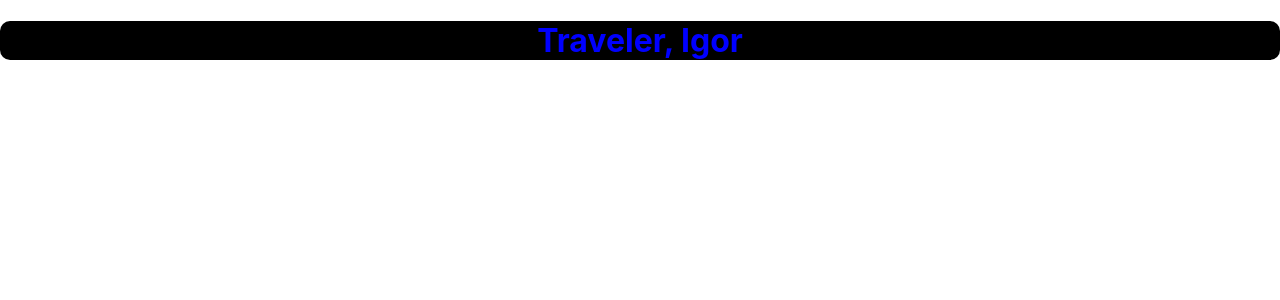
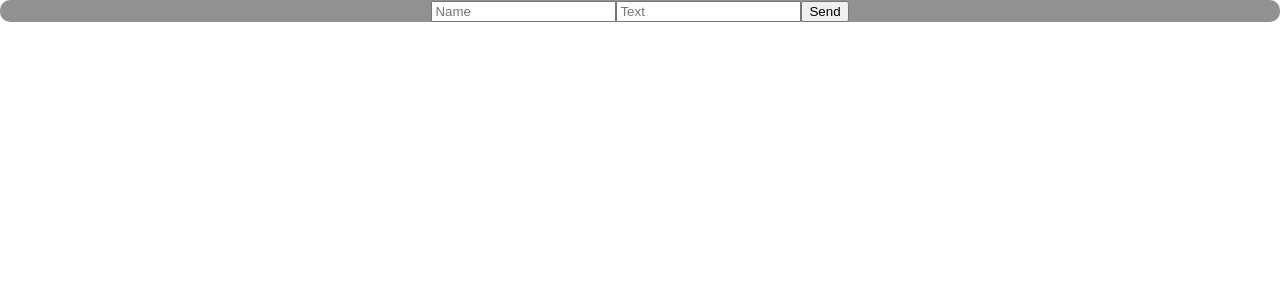
Before and after one commit to SWEETLIBRA/chat-room, a React (Create React App) app: page / in a window 1280 px wide. Shown: the top 300 px of the page. Built offline with nearby package versions, Linux system fonts and the light colour scheme.

Commit message:
has been created  response bot

```diff
--- a/src/App.js
+++ b/src/App.js
@@ -1,11 +1,11 @@
-import React from 'react'
+import React, { useState } from 'react'
 import './App.css';
 import Message from './components/Message';
 
 function App() {
   return (
     <div className="App">
-      <Message name={'Igor'}/>
+      <Message/>
     </div>
   );
 }
--- /dev/null
+++ b/src/components/FormMessage.js
@@ -0,0 +1,28 @@
+import React from 'react';
+
+const FormMessage = ({data, setData, setMessage}) => {
+    const {text, author} = data
+    const submitForm = (e) => {
+        e.preventDefault()
+        if (text.length > 0){
+            setMessage(prevState => [...prevState, {text, author}])
+        }
+            setData({
+                text: '',
+                author: ''
+            })
+    }
+    return (
+        <form onSubmit={submitForm}>
+            <input placeholder='Name' value={text} onChange={(e) =>
+                setData(prevState => ({...prevState, text: e.target.value}))}
+            />
+            <input placeholder='Text' value={author} onChange={(e) =>
+                setData(prevState => ({...prevState, author: e.target.value}))}
+            />
+            <button type='submit'>Send</button>
+        </form>
+    );
+};
+
+export default FormMessage;
--- a/src/components/Message.js
+++ b/src/components/Message.js
@@ -1,12 +1,32 @@
-import React from 'react';
+import React, { useEffect, useState } from 'react';
 import '../styles/Message.css';
+import FormMessage from './FormMessage';
+import Sms from './Sms';
 
-const Message = ({name}) => {
-    const theme = 'dark'
+const Message = () => {
+    const [messageList, setMessageList] = useState([])
+    const [messageBody, setMessageBody] = useState({
+        text: '',
+        author: ''
+    })
+    const BOT_MESSAGE = 'Сообщение получено'
+    const BOT_MESSAGE2 = 'Сообщение получено pribvet'
+
+    useEffect(() => {
+        if(messageList.length > 0 && messageList.slice(-1)[0].author != 'Bot'){
+            setTimeout(() => {
+                setMessageList(prevState => [...prevState, {text: BOT_MESSAGE, author: 'Bot'}])
+            },1500)
+        }
+    },[messageList])
+
     return (
         <div className="gide">
-            <div style={{color : theme === 'dark' ? 'blue' : 'red'}}>
-                <h1>Traveler, {name}</h1>
+            <FormMessage data={messageBody} setData={setMessageBody} setMessage={setMessageList}></FormMessage>
+            <div className='messageList'>
+                {
+                    messageList.map((e, i) => <Sms text={e.text} author={e.author} key={i}/>)
+                }
             </div>
         </div>
     );
--- /dev/null
+++ b/src/components/Sms.js
@@ -0,0 +1,14 @@
+import React from 'react';
+
+const Sms = ({author, text}) => {
+    return (
+        <div>
+            <hr/>
+            <h1>{author}</h1>
+            <p>{text}</p>
+            <hr/>
+        </div>
+    );
+};
+
+export default Sms;
--- a/src/index.js
+++ b/src/index.js
@@ -6,9 +6,8 @@ import reportWebVitals from './reportWebVitals';
 
 const root = ReactDOM.createRoot(document.getElementById('root'));
 root.render(
-  <React.StrictMode>
+
     <App />
-  </React.StrictMode>
 );
 
 
--- a/src/styles/Message.css
+++ b/src/styles/Message.css
@@ -1,5 +1,5 @@
 .gide {
-    color: red;
-    background: black;
+    color: rgb(25, 0, 255);
+    background: rgba(0, 0, 0, 0.432);
     border-radius: 10px;
 }
```
